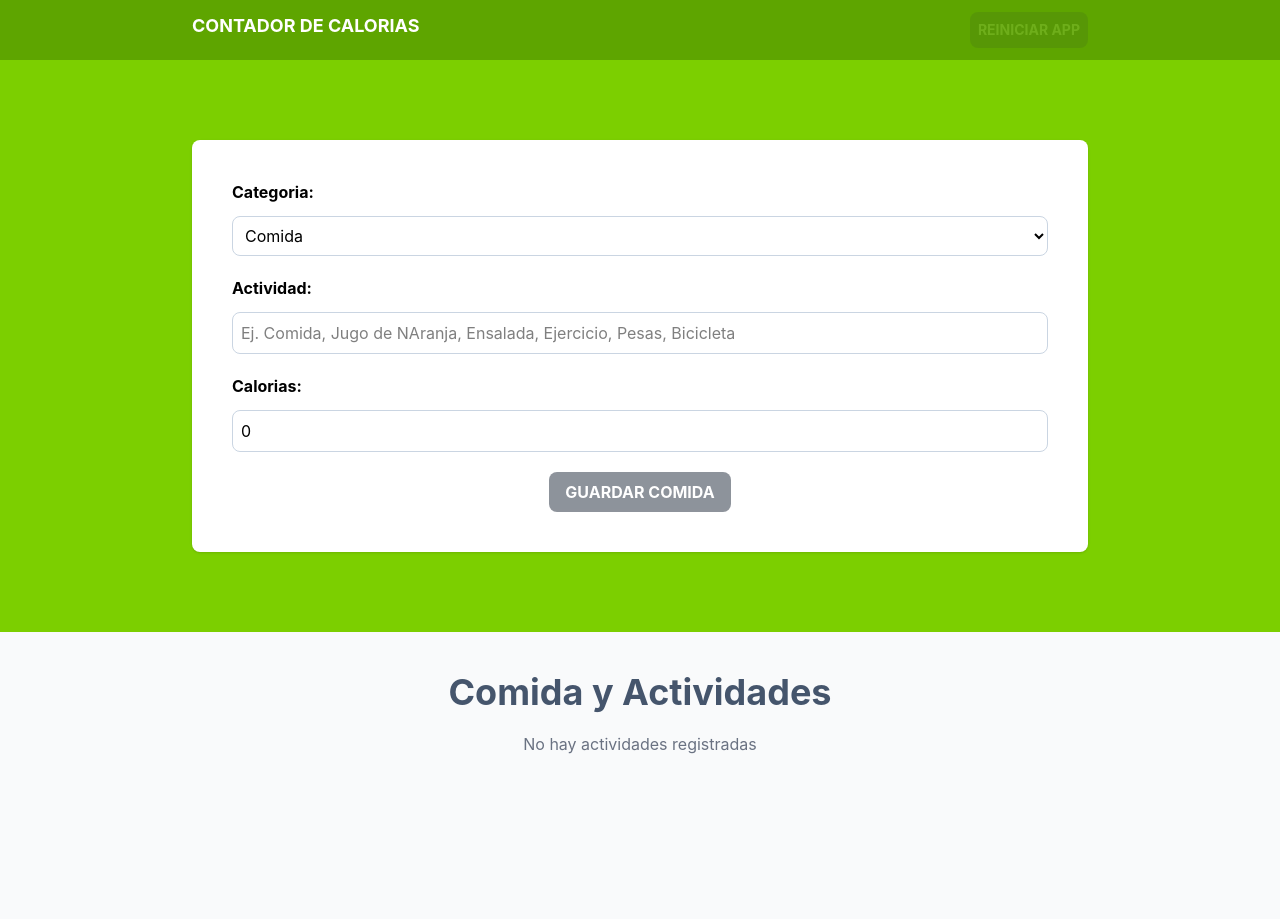
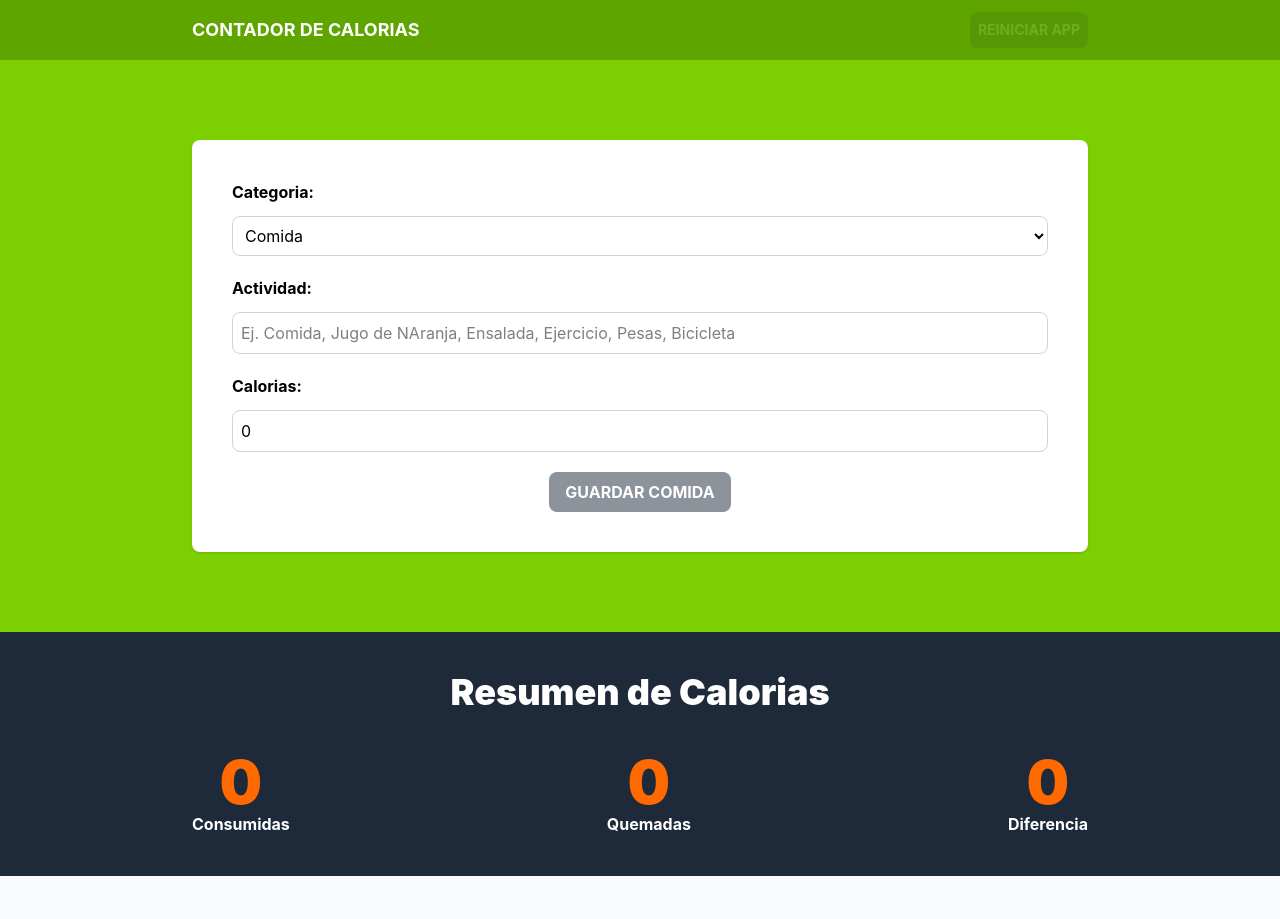
Before and after one commit to landinezrichard/contador-de-calorias-reactjs, a React (Vite) app: page / in a window 1280 px wide. Shown: the top 919 px of the page. Before the commit the page ends 816 px from the top, so only its background shows below. Built offline with nearby package versions, Linux system fonts and the light colour scheme.

Commit message:
feat: contadores calorias consumidas, quemadas y diferencia

```diff
--- a/src/App.tsx
+++ b/src/App.tsx
@@ -2,25 +2,28 @@
 import { activityReducer, initialState } from "./reducers/activity-reducer";
 import Form from "./components/Form";
 import ActivityList from "./components/ActivityList";
+import CalorieTracker from "./components/CalorieTracker";
 
 function App() {
   const [state, dispatch] = useReducer(activityReducer, initialState);
 
-  useEffect(()=>{
+  useEffect(() => {
     localStorage.setItem("activities", JSON.stringify(state.activities));
-  },[state.activities]);
+  }, [state.activities]);
 
-  const canRestartApp = () => useMemo(() => state.activities.length > 0, [state.activities]);
+  const canRestartApp = () =>
+    useMemo(() => state.activities.length > 0, [state.activities]);
 
   return (
     <>
       <header className="bg-lime-600 py-3">
-        <div className="max-w-4xl mx-auto flex justify-between">
+        <div className="max-w-4xl mx-auto flex justify-between items-center">
           <h1 className="text-center text-white text-lg font-bold uppercase">
             Contador de Calorias
           </h1>
 
-          <button className="bg-gray-800 hover:bg-gray-900 p-2 font-bold uppercase text-white cursor-pointer rounded-lg text-sm disabled:opacity-10 disabled:cursor-not-allowed"
+          <button
+            className="bg-gray-800 hover:bg-gray-900 p-2 font-bold uppercase text-white cursor-pointer rounded-lg text-sm disabled:opacity-10 disabled:cursor-not-allowed"
             disabled={!canRestartApp()}
             onClick={() => dispatch({ type: "restart-app" })}
           >
@@ -35,6 +38,12 @@
         </div>
       </section>
 
+      <section className="bg-gray-800 py-10">
+        <div className="max-w-4xl mx-auto">
+          <CalorieTracker activities={state.activities} />
+        </div>
+      </section>
+
       <section className="p-10 mx-auto max-w-4xl">
         <ActivityList activities={state.activities} dispatch={dispatch} />
       </section>
--- /dev/null
+++ b/src/components/CalorieDisplay.tsx
@@ -0,0 +1,16 @@
+type CalorieDisplayProps = {
+  calories: number;
+  text: string;
+};
+
+export default function CalorieDisplay({
+  calories,
+  text,
+}: CalorieDisplayProps) {
+  return (
+    <div className="text-center">
+      <span className="text-orange-500 font-black text-6xl">{calories}</span>
+      <p className="text-white font-bold">{text}</p>
+    </div>
+  );
+}
--- /dev/null
+++ b/src/components/CalorieTracker.tsx
@@ -0,0 +1,27 @@
+import { useMemo } from "react";
+import type { Activity } from "../types";
+import CalorieDisplay from "./CalorieDisplay";
+
+type CalorieTrackerProps = {
+  activities: Activity[];
+};
+
+export default function CalorieTracker({ activities }: CalorieTrackerProps) {
+  const caloriesConsumed = useMemo(() => activities.reduce((total, activity) => activity.category === 1 ? total + activity.calories : total, 0), [activities]);
+
+  const caloriesBurned = useMemo(() => activities.reduce((total, activity) => activity.category === 2 ? total + activity.calories : total, 0), [activities]);
+
+  const netCalories = useMemo(() => caloriesConsumed - caloriesBurned, [caloriesConsumed, caloriesBurned]);
+
+  return (
+    <>
+      <h2 className="text-4xl font-black text-white text-center">Resumen de Calorias</h2>
+
+	  <div className="flex flex-col items-center md:flex-row md:justify-between gap-5 mt-10">
+		<CalorieDisplay calories={caloriesConsumed} text="Consumidas" />
+		<CalorieDisplay calories={caloriesBurned} text="Quemadas" />
+		<CalorieDisplay calories={netCalories} text="Diferencia" />
+	  </div>
+    </>
+  );
+}
```
